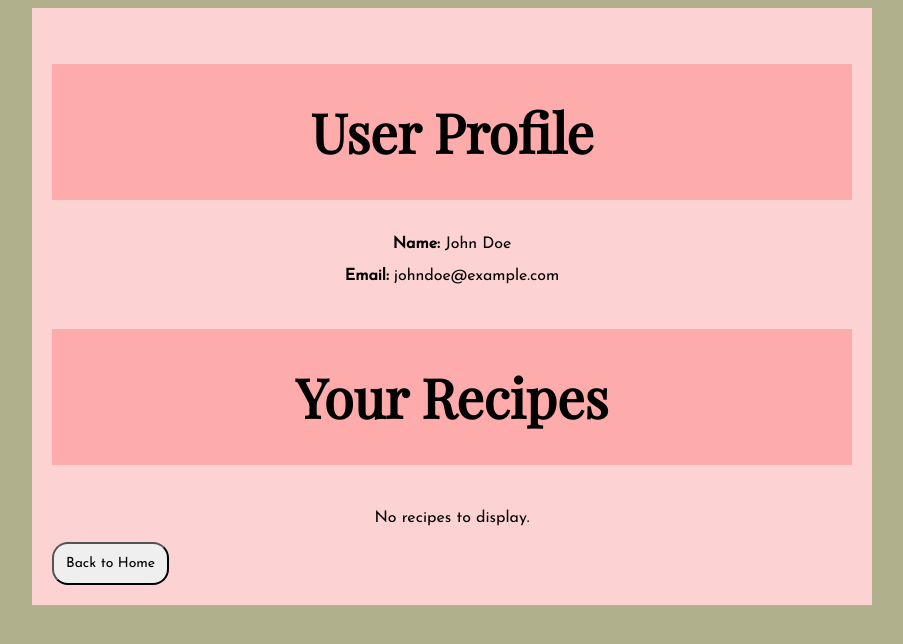
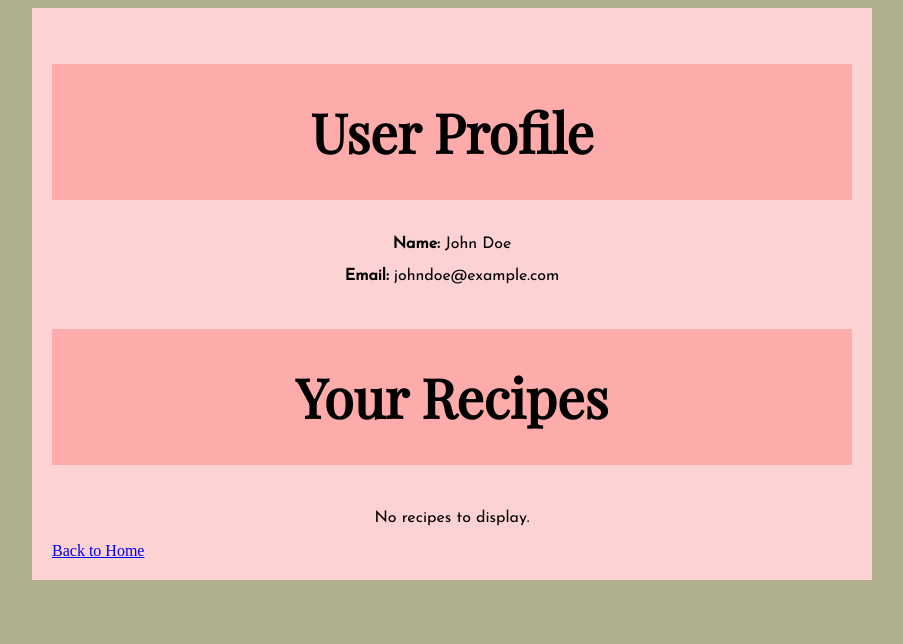
Before and after one commit to software-students-spring2024/2-web-app-exercise-cyh, a Flask app: page /profile in a window 1280 px wide. Shown: the top 644 px of the page, without its empty margins (188-1091 px from the left). Run offline with Flask 2, Linux system fonts and the light colour scheme.

Commit message:
Update profile.html

```diff
--- a/templates/profile.html
+++ b/templates/profile.html
@@ -7,7 +7,6 @@
     <link rel="stylesheet" href="https://fonts.googleapis.com/css?family=Playfair+Display">
     <link rel="stylesheet" href="https://fonts.googleapis.com/css?family=Josefin+Sans">
     <link rel="stylesheet" href="https://fonts.googleapis.com/css?family=Sarabun">
-
 </head>
 <body>
     <div class="container mt-5">
@@ -26,8 +25,8 @@
             <p>No recipes to display.</p>
         </div>
 
-        <button href="/">Back to Home</button>
+        <!-- Corrected Back to Home button -->
+        <a href="/" class="btn btn-secondary">Back to Home</a>
     </div>
-
 </body>
 </html>
```
